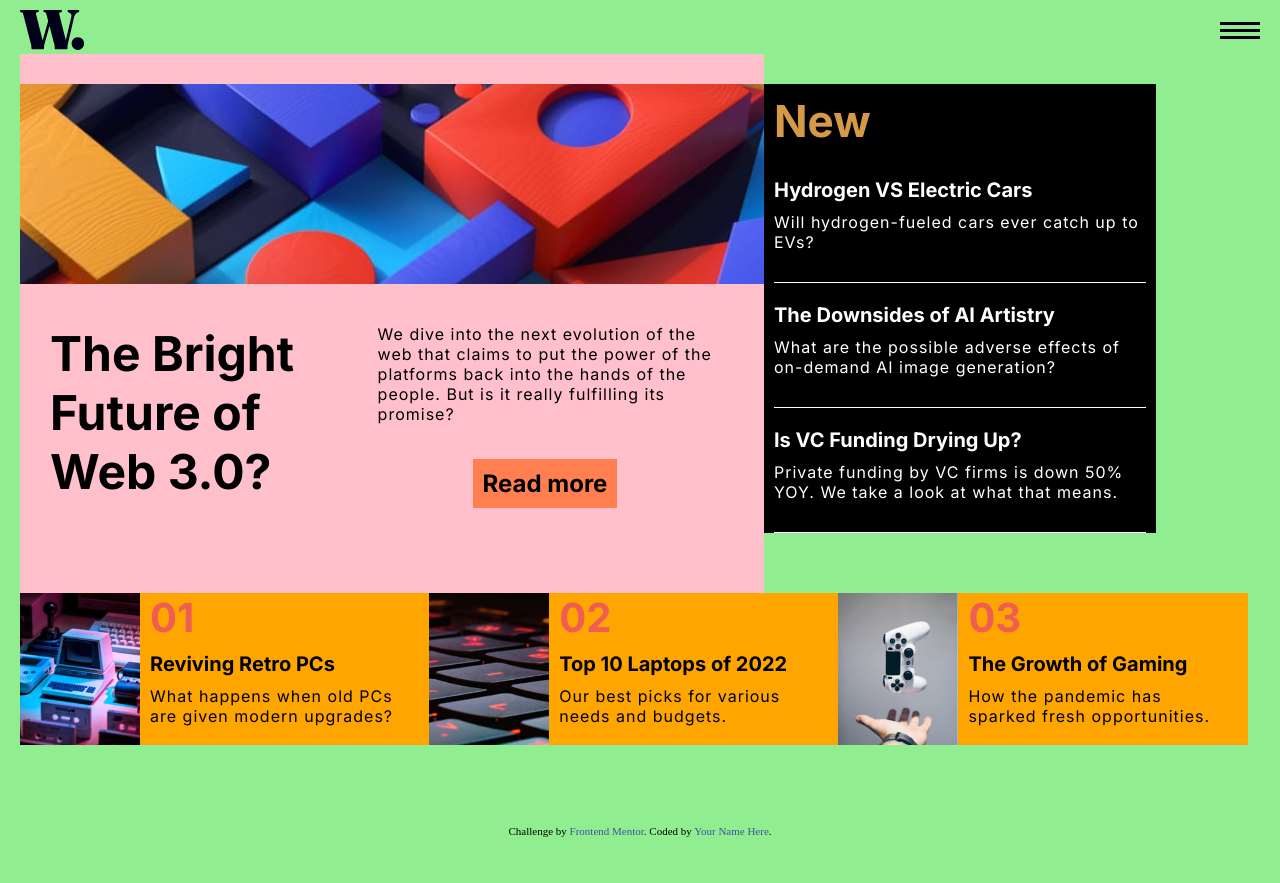
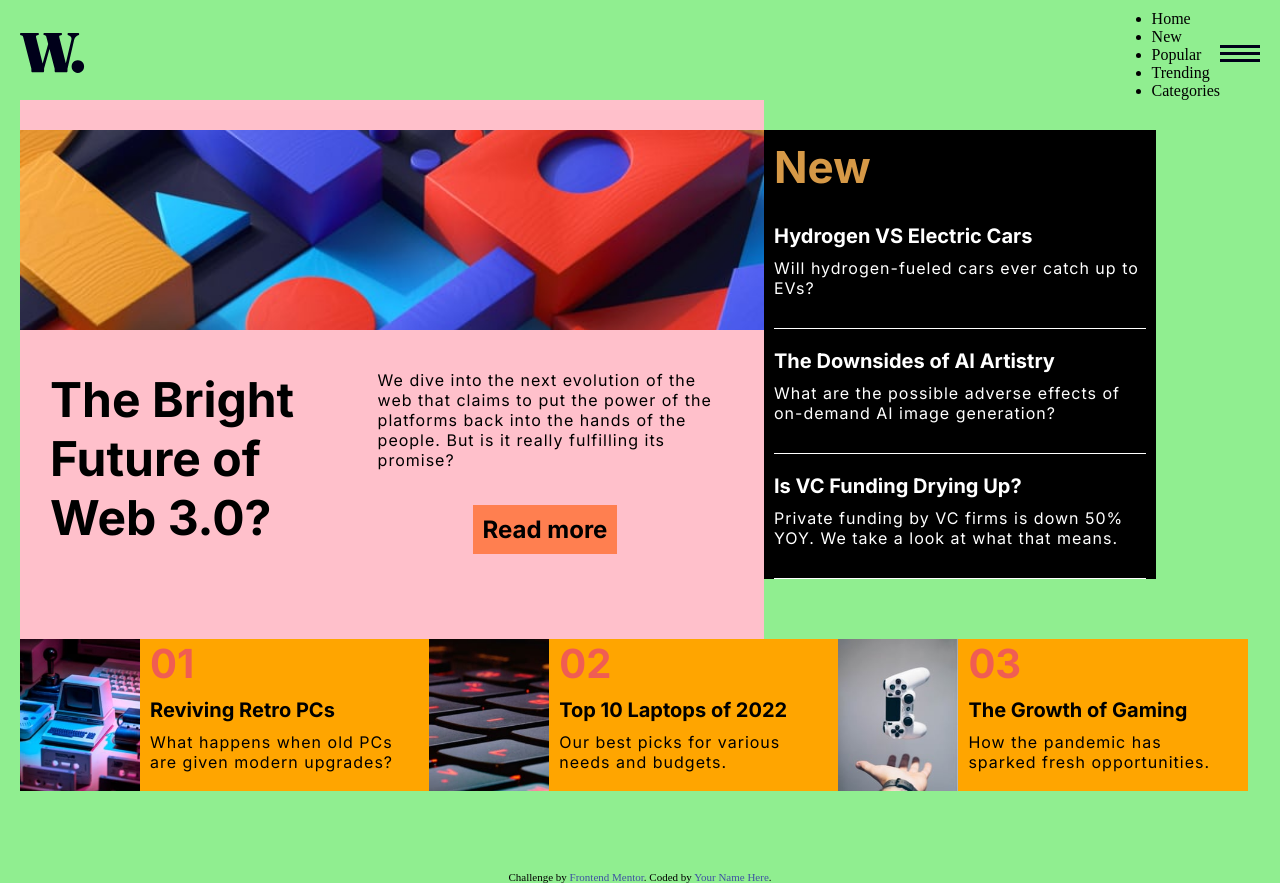
Before and after one commit to learningcoding2022/news-homepage, a website: page index.html in a window 1280 px wide. Before the commit the page ends 837 px from the top, so only its background shows below. Drawn offline with Linux system fonts and the light colour scheme.

Commit message:
header, nav container, ul

```diff
--- a/index.html
+++ b/index.html
@@ -17,24 +17,26 @@
 </head>
 
 <body>
-<!--navigation-icon and hamburger menu-->
+  <header>
+    <div class="nav-container">
       <nav>
         <div class="w-icon">
           <img src="./assets/images/logo.svg" alt="W icon">
         </div>
 
-    <div class="hamburger">
-      <img src="./assets/images/icon-menu.svg" alt="hamburger icon">
-    </div>
-    <!--menu for desktop
         <ul>
           <li><a href="#">Home</a></li>
           <li><a href="#about">New</a></li>
           <li><a href="#skills">Popular</a></li>
           <li><a href="#contact">Trending</a></li>
           <li><a href="#contact">Categories</a></li>
-    </ul> -->
+        </ul>
+        <div class="hamburger">
+          <img src="./assets/images/icon-menu.svg" alt="hamburger icon">
+        </div>
       </nav>
+    </div>
+  </header>
 
   <section class="section-container-wrapper">
   <!--section 1--image and content-->
```
Lines whose indentation alone changed are shown as unchanged.
